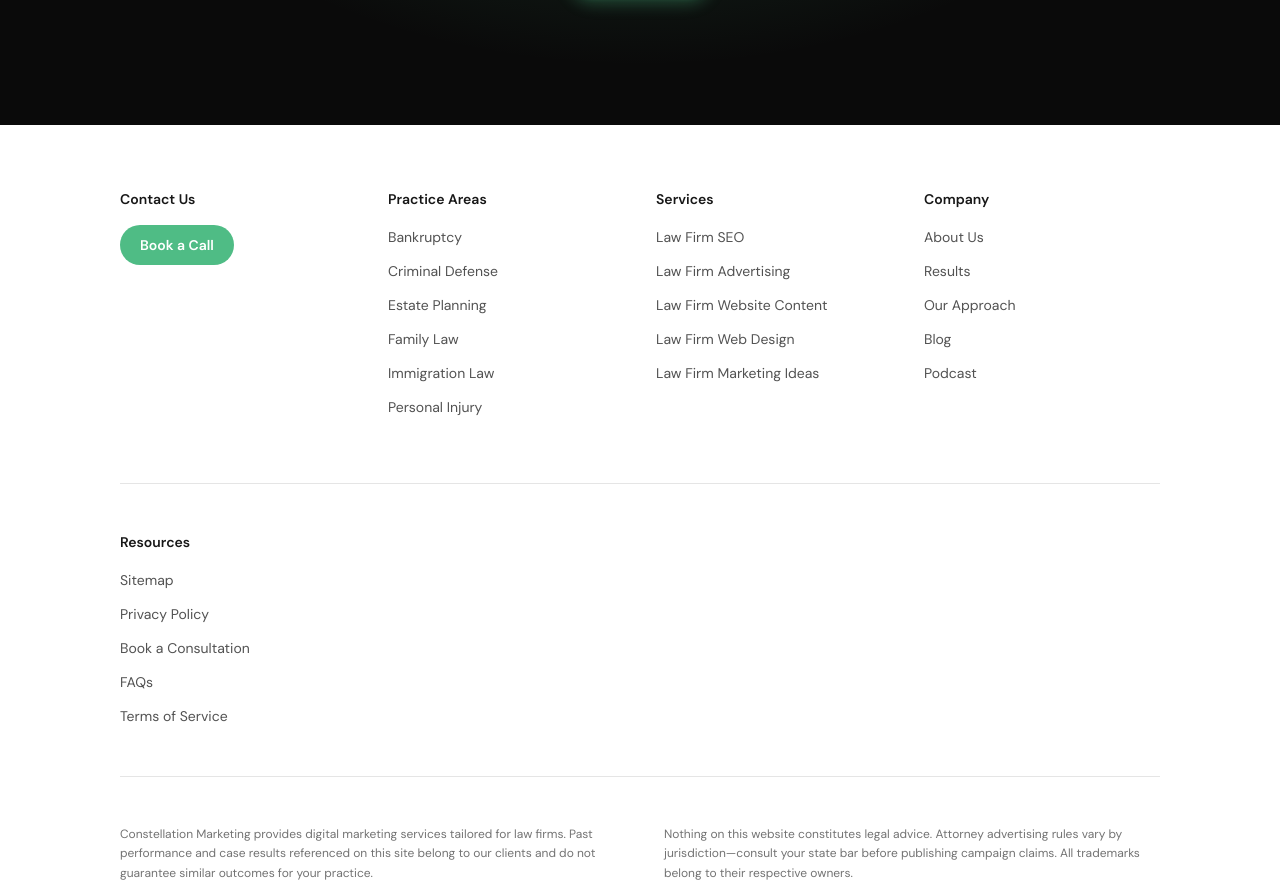
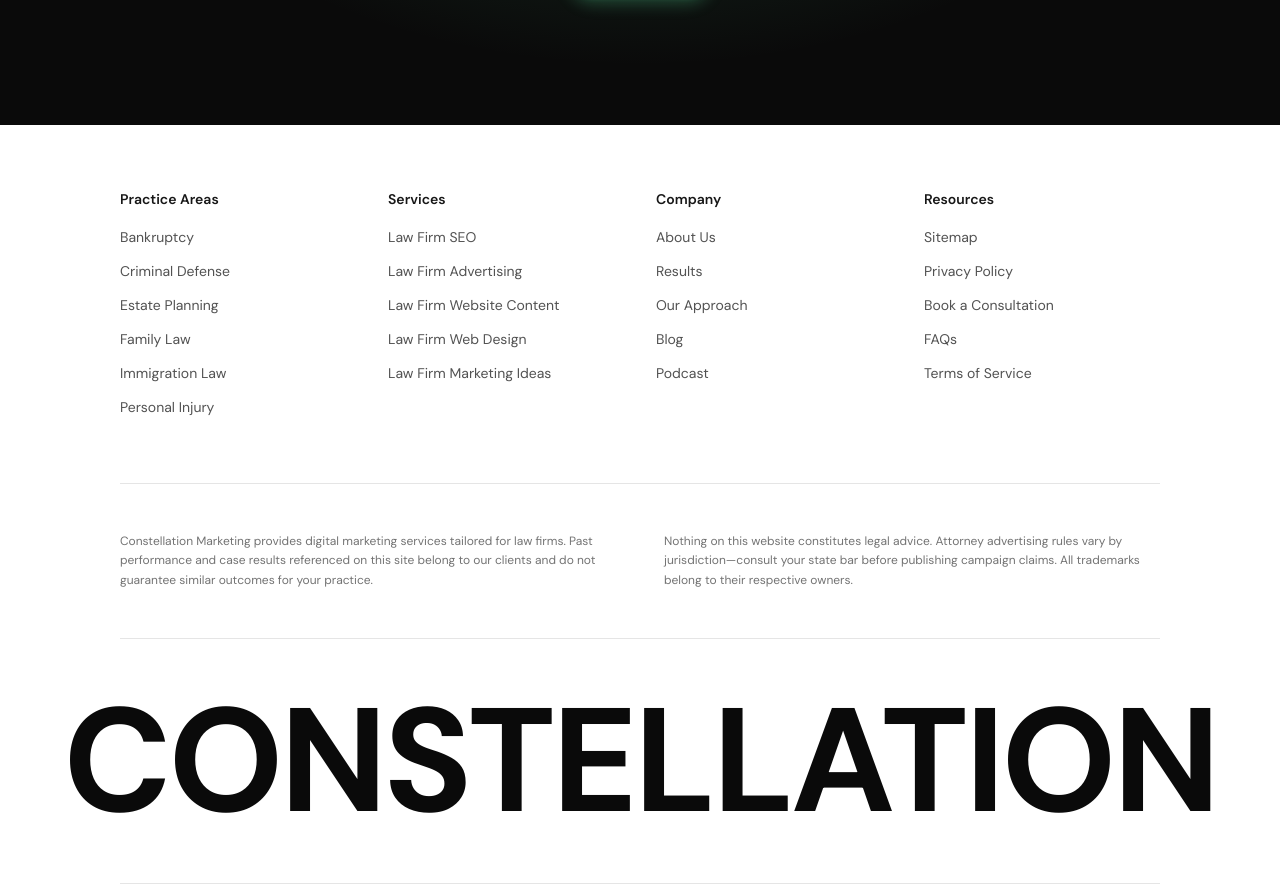
Before and after one commit to thatsrob/constellation-mocup-hero, an Astro site: page / in a window 1280 px wide. Shown: the part 10110-10996 px from the top of the page. Built offline with nearby package versions, Linux system fonts and the light colour scheme; Astro itself is replaced by a stand-in of ours.

Commit message:
Refactor Footer component: Removed the "Contact Us" section and adjusted the layout for better responsiveness. Added "Resources" to the footer columns for improved content organization.

```diff
--- a/src/components/Footer.astro
+++ b/src/components/Footer.astro
@@ -1,30 +1,20 @@
 ---
-import { footerColumns, BOOK_CALL_URL } from "../data/site-content";
+import { footerColumns } from "../data/site-content";
 
 const year = new Date().getFullYear();
 const columns = [
   { title: "Practice Areas", links: footerColumns.practice },
   { title: "Services", links: footerColumns.services },
   { title: "Company", links: footerColumns.company },
+  { title: "Resources", links: footerColumns.resources },
 ];
 ---
 
 <footer class="bg-white text-neutral-900">
   <div class="mx-auto max-w-6xl px-6 md:px-10 lg:px-14">
     <div
-      class="grid grid-cols-2 gap-10 border-b border-neutral-200 py-14 sm:grid-cols-4 sm:gap-8 md:py-16"
+      class="grid grid-cols-2 gap-10 border-b border-neutral-200 py-14 sm:grid-cols-2 md:grid-cols-4 sm:gap-8 md:py-16"
     >
-      <div>
-        <p class="mb-4 text-sm font-semibold text-neutral-900">Contact Us</p>
-        <a
-          href={BOOK_CALL_URL}
-          target="_blank"
-          rel="noopener noreferrer"
-          class="inline-flex rounded-full bg-brand px-5 py-2.5 text-sm font-semibold text-white transition-colors hover:bg-brand-dark"
-        >
-          Book a Call
-        </a>
-      </div>
       {
         columns.map((col) => (
           <div>
@@ -47,27 +37,6 @@ const columns = [
           </div>
         ))
       }
-    </div>
-
-    <div class="border-b border-neutral-200 py-10 md:py-12">
-      <p class="mb-4 text-sm font-semibold text-neutral-900">Resources</p>
-      <ul class="flex flex-col gap-2.5 sm:columns-2">
-        {
-          footerColumns.resources.map((link) => (
-            <li class="break-inside-avoid">
-              <a
-                href={link.href}
-                class="text-sm text-neutral-600 transition-colors hover:text-neutral-900"
-                {...(link.external
-                  ? { target: "_blank", rel: "noopener noreferrer" }
-                  : {})}
-              >
-                {link.label}
-              </a>
-            </li>
-          ))
-        }
-      </ul>
     </div>
 
     <div
```
